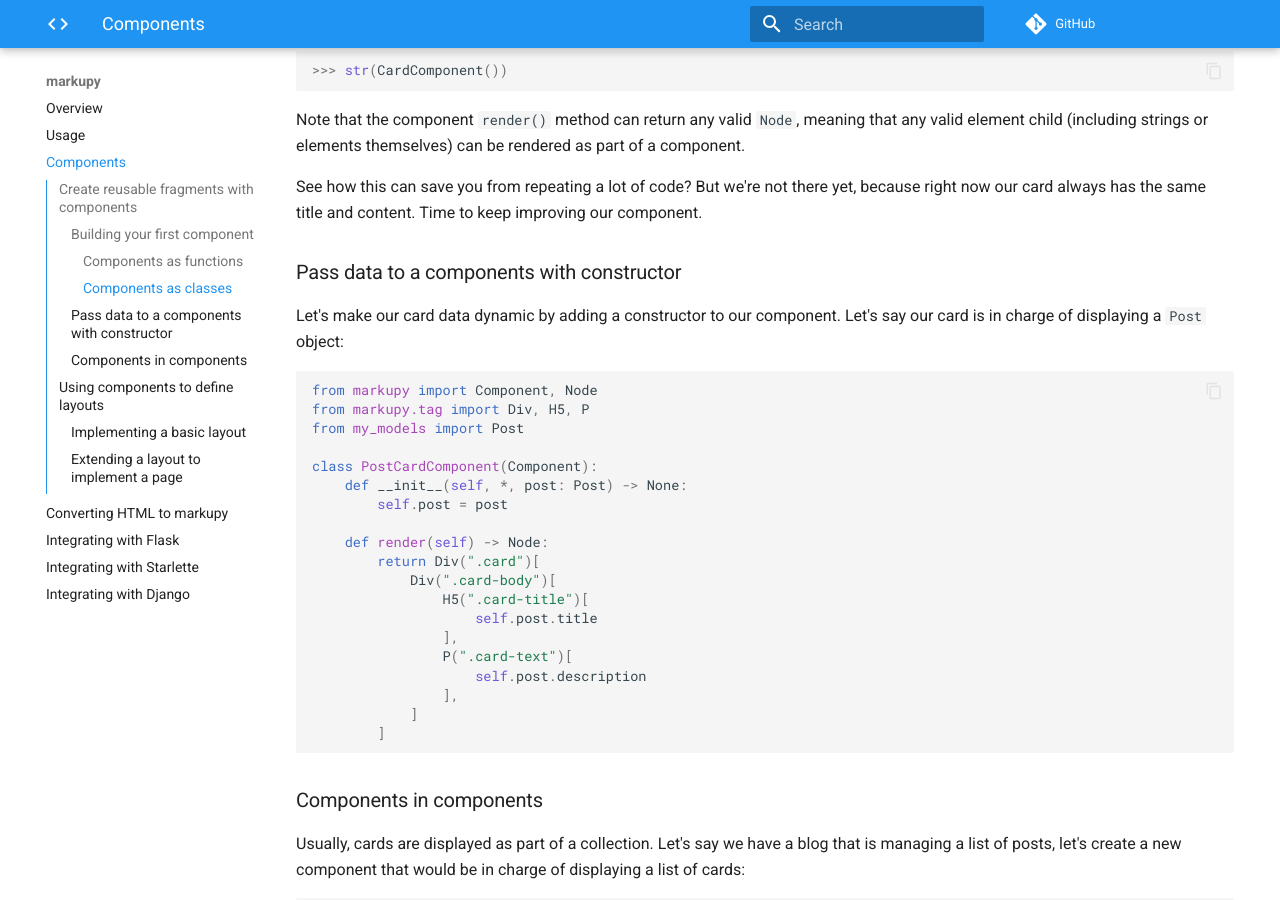
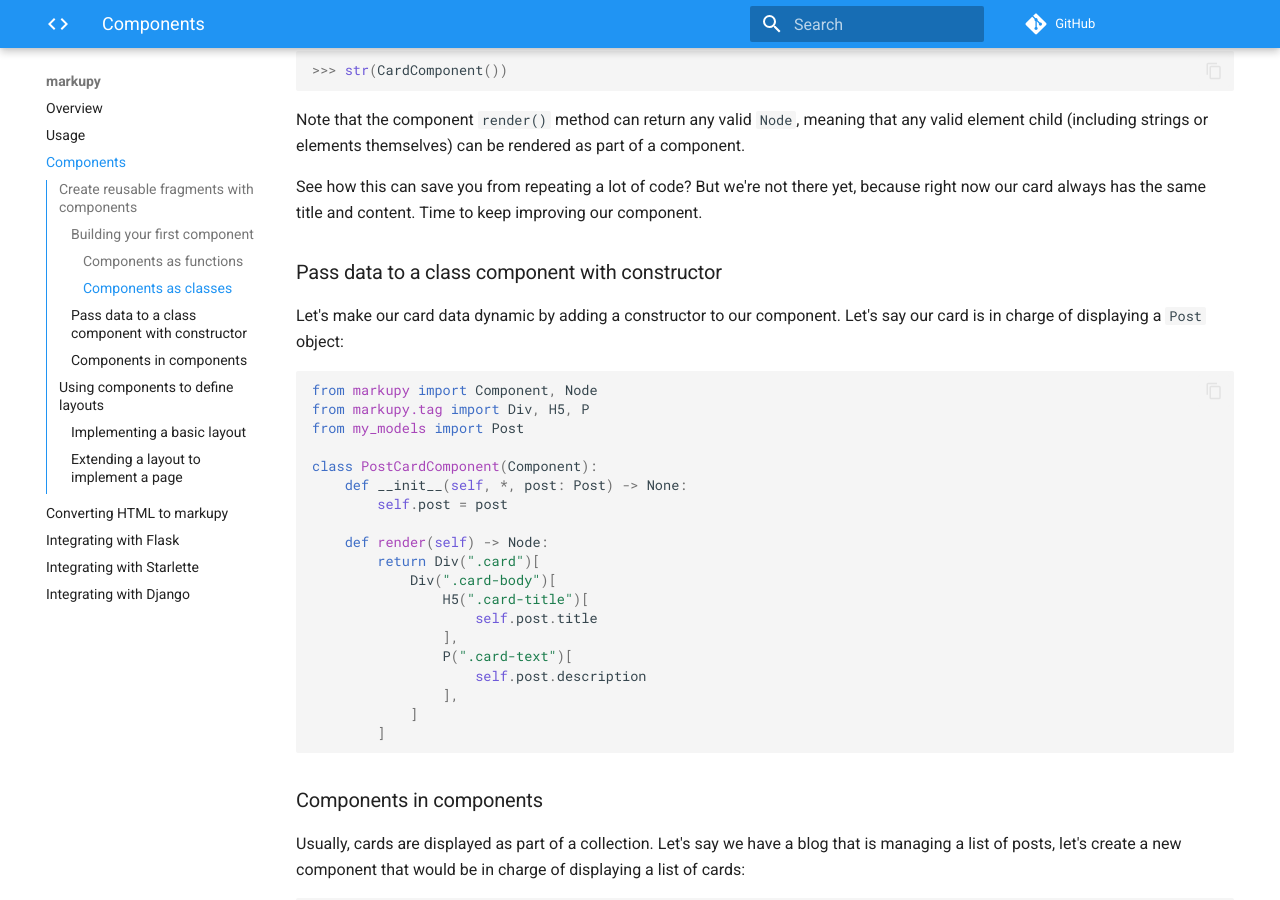
Before and after one commit to witiz/markupy, an MkDocs documentation site: the page built from docs/components.md, in a window 1280 px wide and 900 px high, scrolled down 1289 px. Built offline with MkDocs 1.6.1 and Material for MkDocs 9.7.7, drawn with Linux system fonts in a browser that asks for light colours; comment, search, counter and statistics services are not loaded.

Commit message:
Update docs

```diff
--- a/docs/components.md
+++ b/docs/components.md
@@ -65,7 +65,7 @@ See how this can save you from repeating a lot of code?
 But we're not there yet, because right now our card always has the same title and content.
 Time to keep improving our component.
 
-### Pass data to a components with constructor
+### Pass data to a class component with constructor
 
 Let's make our card data dynamic by adding a constructor to our component. Let's say our card is in charge of displaying a `Post` object:
 
```
Also changed, not shown: other parts of docs/components.md (+1 -1 lines).
